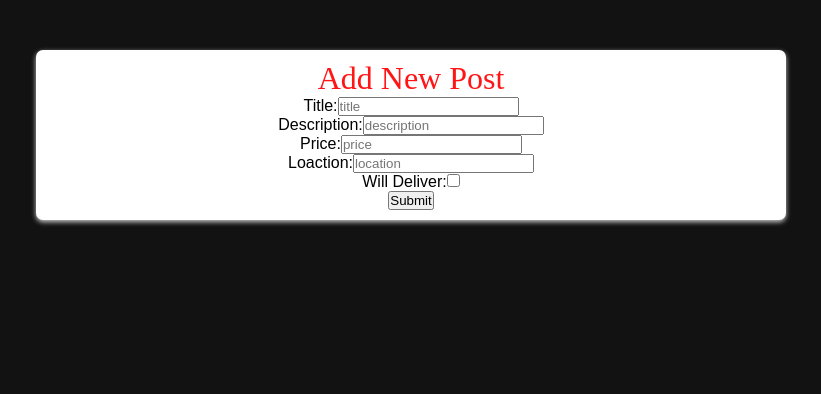
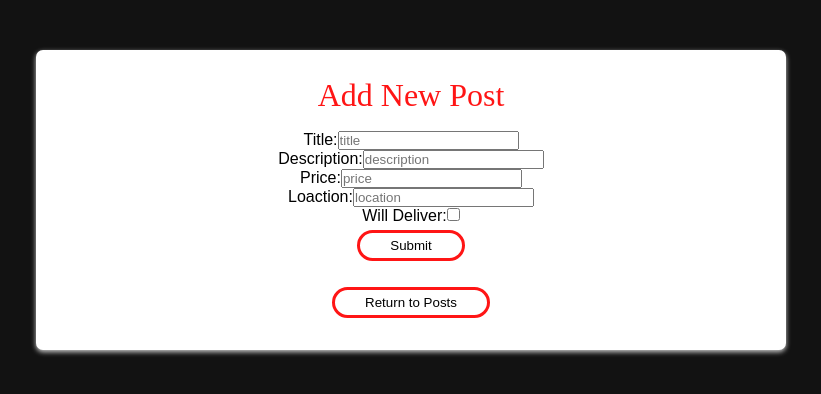
Before and after one commit to GoldenNole/mystrangerthings, a React (Vite) app: page /newpost in a window 1280 px wide. Shown: the top 394 px of the page, without its empty margins (229-1050 px from the left). Built offline with nearby package versions, Linux system fonts and the light colour scheme.

Commit message:
added css to create post and sign in note on post

```diff
--- a/src/components/CreatePostForm.jsx
+++ b/src/components/CreatePostForm.jsx
@@ -18,7 +18,7 @@ const CreatePostForm = () => {
   }
 
   return (
-    <div className="container">
+    <div className="create-container">
       <h1> Add New Post </h1>
       <form onSubmit={handleCreatePost}>
         <label> Title:
@@ -69,8 +69,9 @@ const CreatePostForm = () => {
           onChange={(e) => setDeliver(!deliver)} />
           </label>
           <br></br>
-        <button>Submit</button>
+        <button className="btn">Submit</button>
       </form>
+      <button className="btn" onClick={() => navigate(`/`)} >Return to Posts</button>
     </div>
   );
 };
--- a/src/components/DisplayPosts.jsx
+++ b/src/components/DisplayPosts.jsx
@@ -41,6 +41,7 @@ const DisplayPosts = () => {
     <div className="main-container">
       <div className="container">
         <h1>Welcome to Stranger Things!</h1>
+        {!token && <h2>Please Sign In or Sign Up</h2>}
         <h2>Search</h2>
         <input
           type="search"
--- a/src/styles.css
+++ b/src/styles.css
@@ -94,6 +94,20 @@ li {
   flex-direction: column;
   min-height: 300px;
 }
+.create-container {
+  background: #fff;
+  border-radius: 7px;
+  box-shadow: 0 2px 5px #ccc;
+  padding: 10px;
+  width: 750px;
+  margin: 50px auto;
+  display: flex;
+  justify-content: space-evenly;
+  align-items: center;
+  text-align: center;
+  flex-direction: column;
+  min-height: 300px;
+}
 
 header h1 {
   color: #fff;
@@ -102,6 +116,7 @@ header h1 {
 }
 
 .btn {
+  margin: 5px;
   padding: 5px 30px;
   border-radius: 2em;
   border: solid  #FF1515;
```
